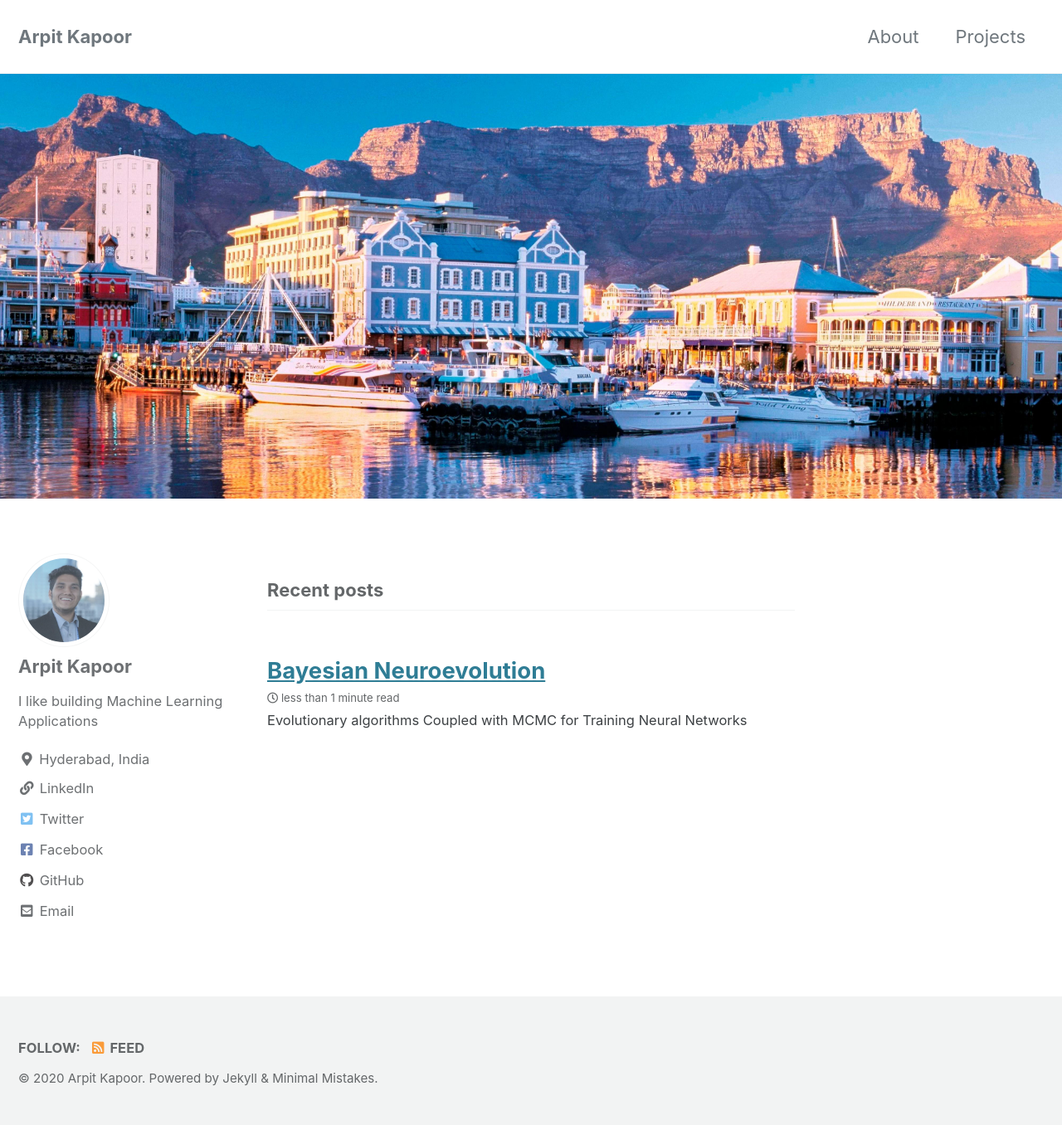
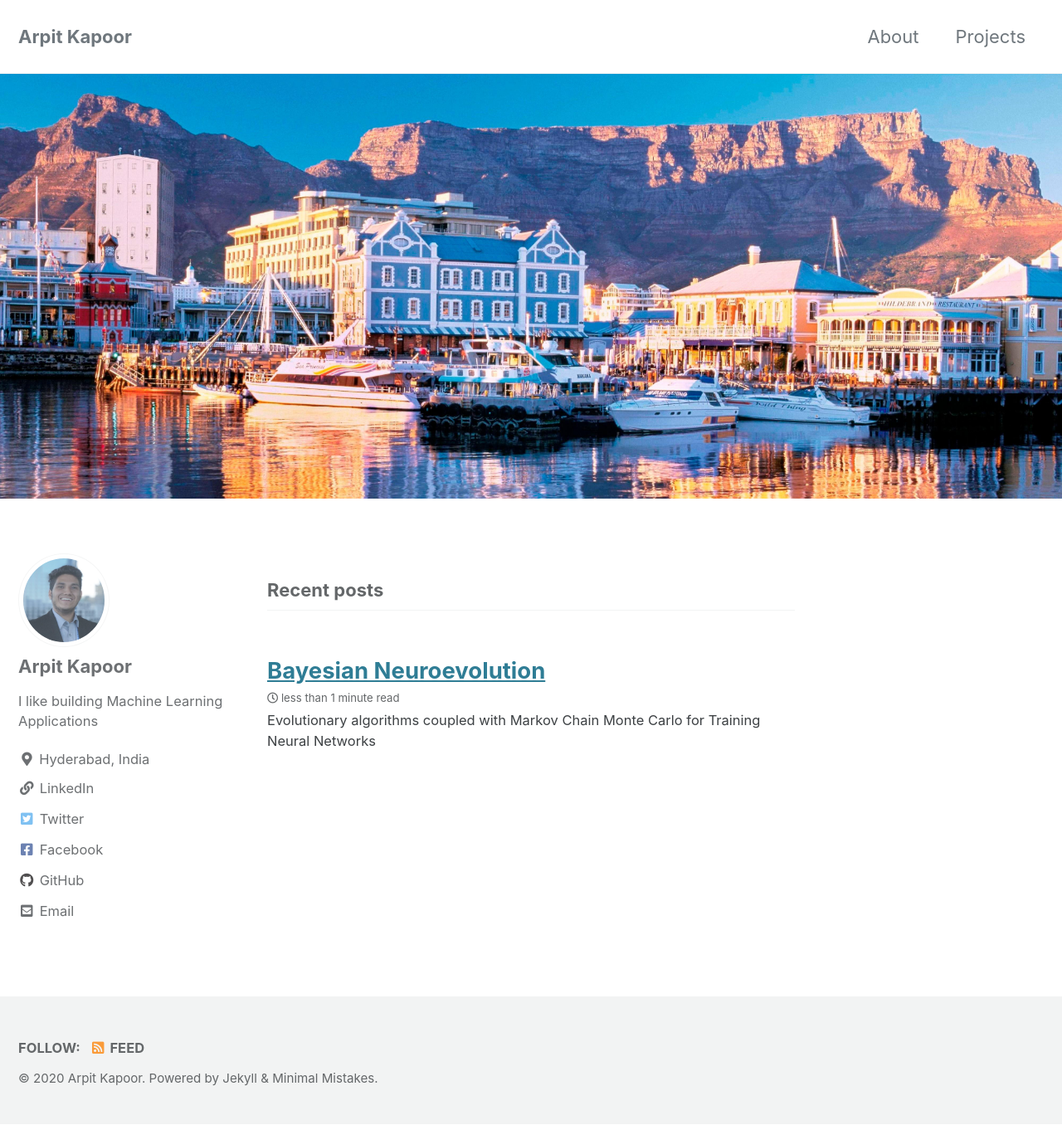
Before and after one commit to arpit-kapoor/arpit-kapoor.github.io, a Jekyll site: the page built from index.html, in a window 1280 px wide and 1356 px high. Shown: the whole window at 83% size. Built offline with Jekyll 4.4.1, drawn with Linux system fonts in a browser that asks for light colours; cached includes are drawn as plain includes; the list of posts is cut into pages by our own code.

Commit message:
Changes to post.

```diff
--- a/_posts/2018-01-28-perceptron.md
+++ b/_posts/2020-07-25-Bayesian-Neuroevolution.md
@@ -5,7 +5,7 @@ date: 2020-07-25
 tags: [machine learning, neural network, mcmc, neuroevolution]
 header:
     image: "/images/neuroevolution/neuroevolution.png"
-excerpt: "Evolutionary algorithms Coupled with MCMC for Training Neural Networks"
+excerpt: "Evolutionary algorithms coupled with Markov Chain Monte Carlo for Training Neural Networks"
 mathjax: true
 ---
 
```
